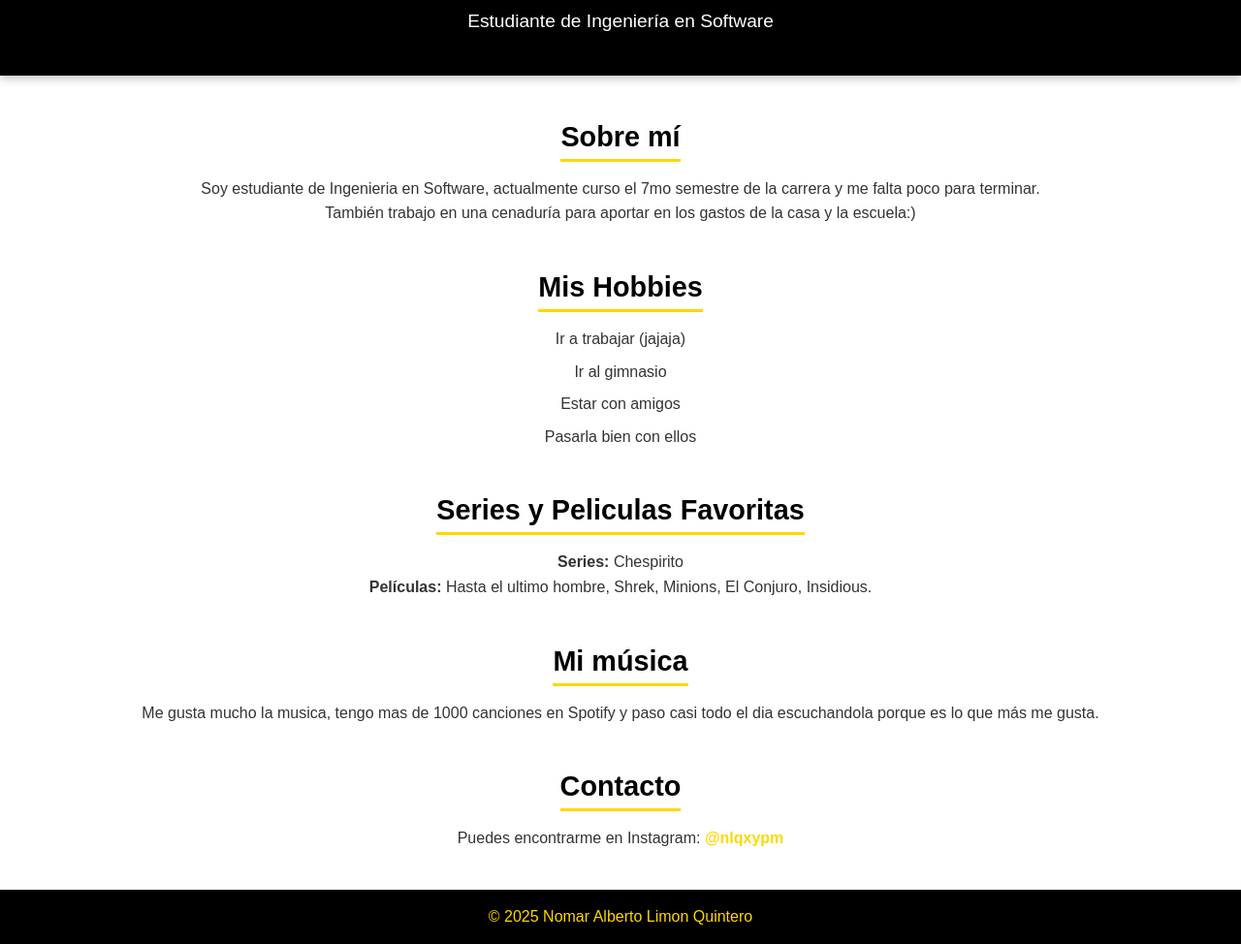
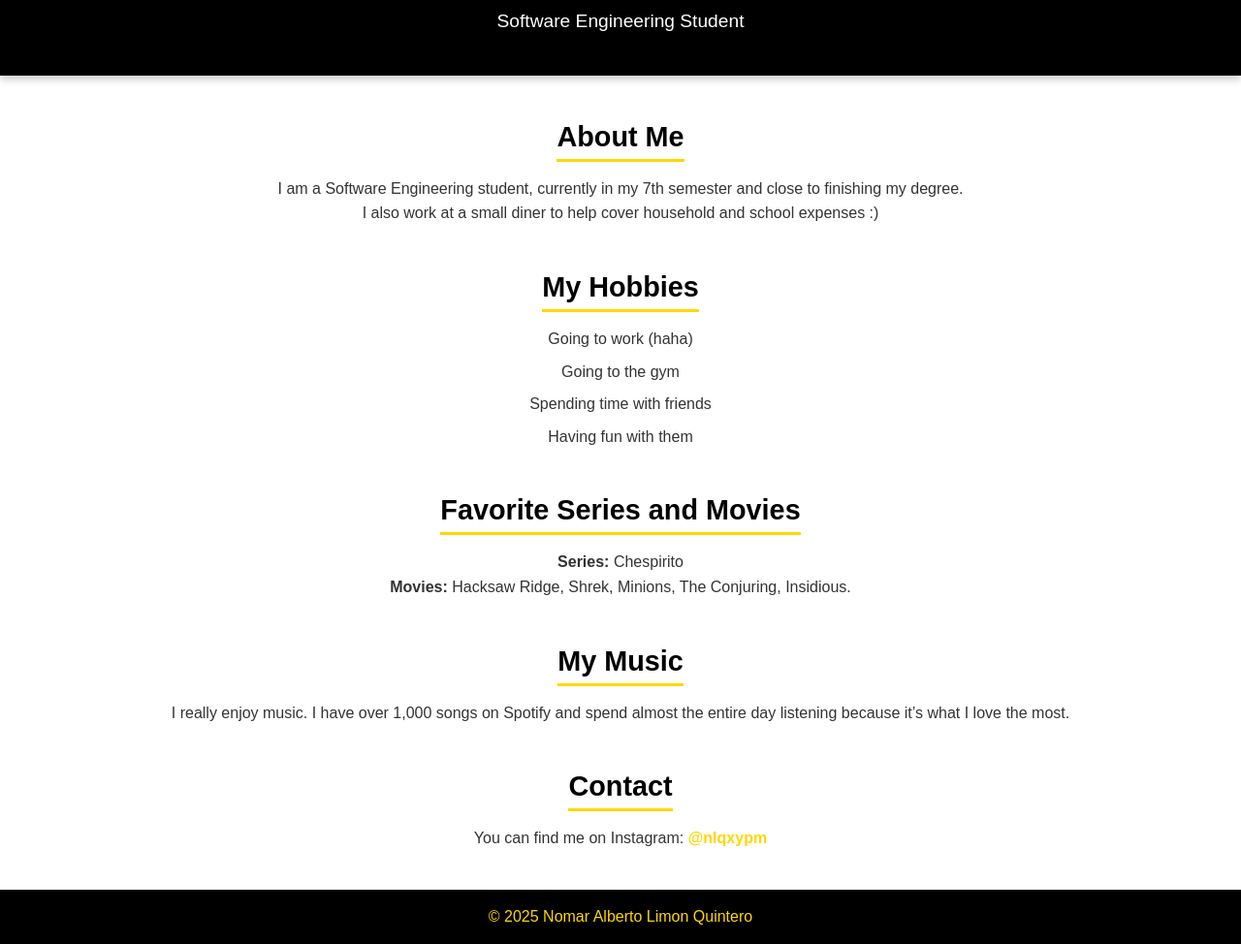
Before and after one commit to vvcrxyz/LandingLimonNomar, a plain HTML site: page index.html in a window 1280 px wide. Shown: the part 107-1081 px from the top of the page at 97% size. Drawn offline with Linux system fonts and the light colour scheme.

Commit message:
Cambios a ingles

```diff
--- a/index.html
+++ b/index.html
@@ -1,5 +1,5 @@
 <!DOCTYPE html>
-<html lang="es">
+<html lang="en">
 <head>
     <meta charset="UTF-8">
     <meta name="viewport" content="width=device-width, initial-scale=1.0">
@@ -10,47 +10,44 @@
 
     <header>
         <h1>Nomar Alberto Limon Quintero</h1>
-        <p>Estudiante de Ingeniería en Software</p>
+        <p>Software Engineering Student</p>
     </header>
 
-    <section id="sobre-mi">
-        <h2>Sobre mí</h2>
+    <section id="about-me">
+        <h2>About Me</h2>
         <p>
-            Soy estudiante de Ingenieria en Software, actualmente curso el 7mo semestre de la carrera y me falta poco para terminar.
-           <br> También trabajo en una cenaduría para aportar en los gastos de la casa y la escuela:)
+            I am a Software Engineering student, currently in my 7th semester and close to finishing my degree.
+            <br> I also work at a small diner to help cover household and school expenses :)
         </p>
     </section>
 
-
     <section id="hobbies">
-        <h2>Mis Hobbies</h2>
+        <h2>My Hobbies</h2>
         <ul>
-            <li>Ir a trabajar (jajaja)</li>
-            <li>Ir al gimnasio</li>
-            <li>Estar con amigos</li>
-            <li>Pasarla bien con ellos</li>
+            <li>Going to work (haha)</li>
+            <li>Going to the gym</li>
+            <li>Spending time with friends</li>
+            <li>Having fun with them</li>
         </ul>
     </section>
 
-
-    <section id="favoritos">
-        <h2>Series y Peliculas Favoritas</h2>
+    <section id="favorites">
+        <h2>Favorite Series and Movies</h2>
         <p><strong>Series:</strong> Chespirito</p>
-        <p><strong>Películas:</strong> Hasta el ultimo hombre, Shrek, Minions, El Conjuro, Insidious.</p>
+        <p><strong>Movies:</strong> Hacksaw Ridge, Shrek, Minions, The Conjuring, Insidious.</p>
     </section>
 
-
-    <section id="musica">
-        <h2>Mi música</h2>
+    <section id="music">
+        <h2>My Music</h2>
         <p>
-            Me gusta mucho la musica, tengo mas de 1000 canciones en Spotify y paso casi todo el dia escuchandola
-            porque es lo que más me gusta.
+            I really enjoy music. I have over 1,000 songs on Spotify and spend almost the entire day listening
+            because it’s what I love the most.
         </p>
     </section>
 
-    <section id="contacto">
-        <h2>Contacto</h2>
-        <p>Puedes encontrarme en Instagram: <a href="https://instagram.com/nlqxypm" target="_blank">@nlqxypm</a></p>
+    <section id="contact">
+        <h2>Contact</h2>
+        <p>You can find me on Instagram: <a href="https://instagram.com/nlqxypm" target="_blank">@nlqxypm</a></p>
     </section>
 
     <footer>
```
